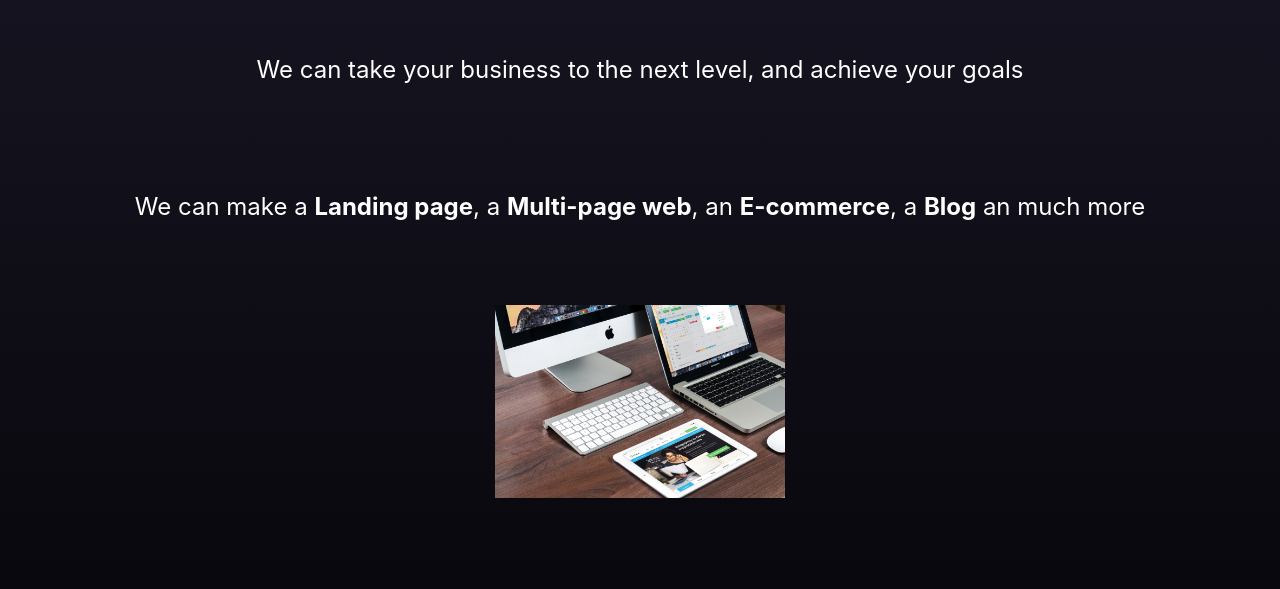
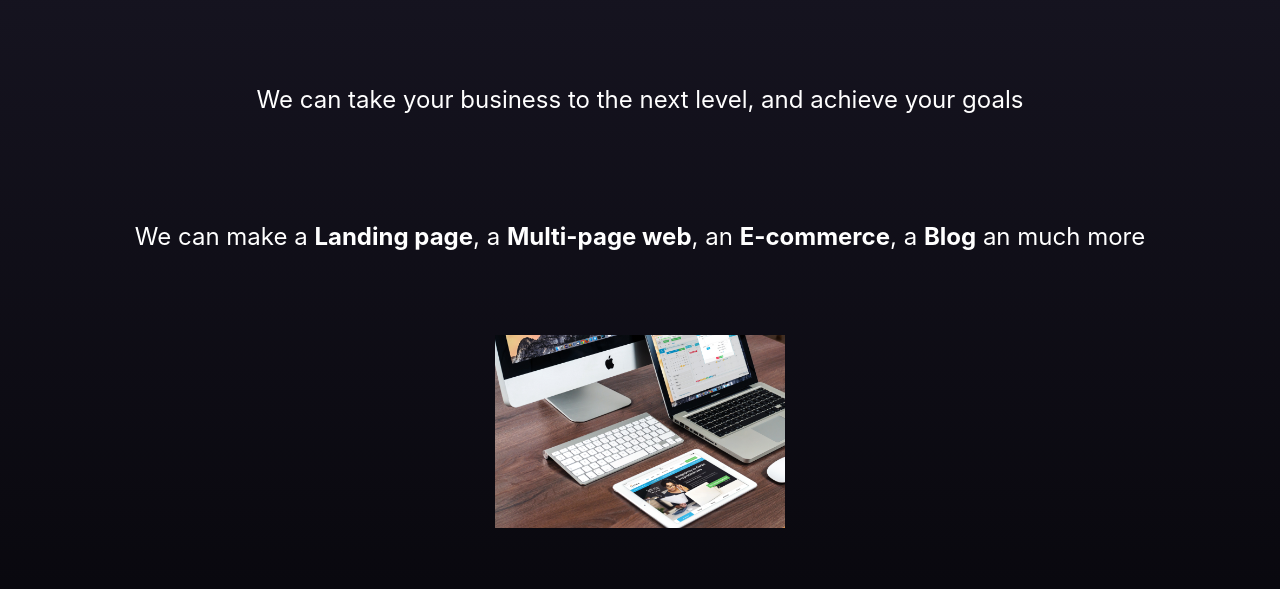
Before and after one commit to Lucano17/spa_template, a React (Vite) app: page / in a window 1280 px wide. Shown: the part 791-1380 px from the top of the page. Built offline with nearby package versions, Linux system fonts and the light colour scheme.

Commit message:
Services padding top 150px

```diff
--- a/src/Screens/Services.module.css
+++ b/src/Screens/Services.module.css
@@ -2,7 +2,7 @@
     display: flex;
     align-items: center;
     flex-direction: column;
-    padding-top: 120px;
+    padding-top: 150px;
     background: linear-gradient(0deg, #09080e, #171522);
 }
 
```
